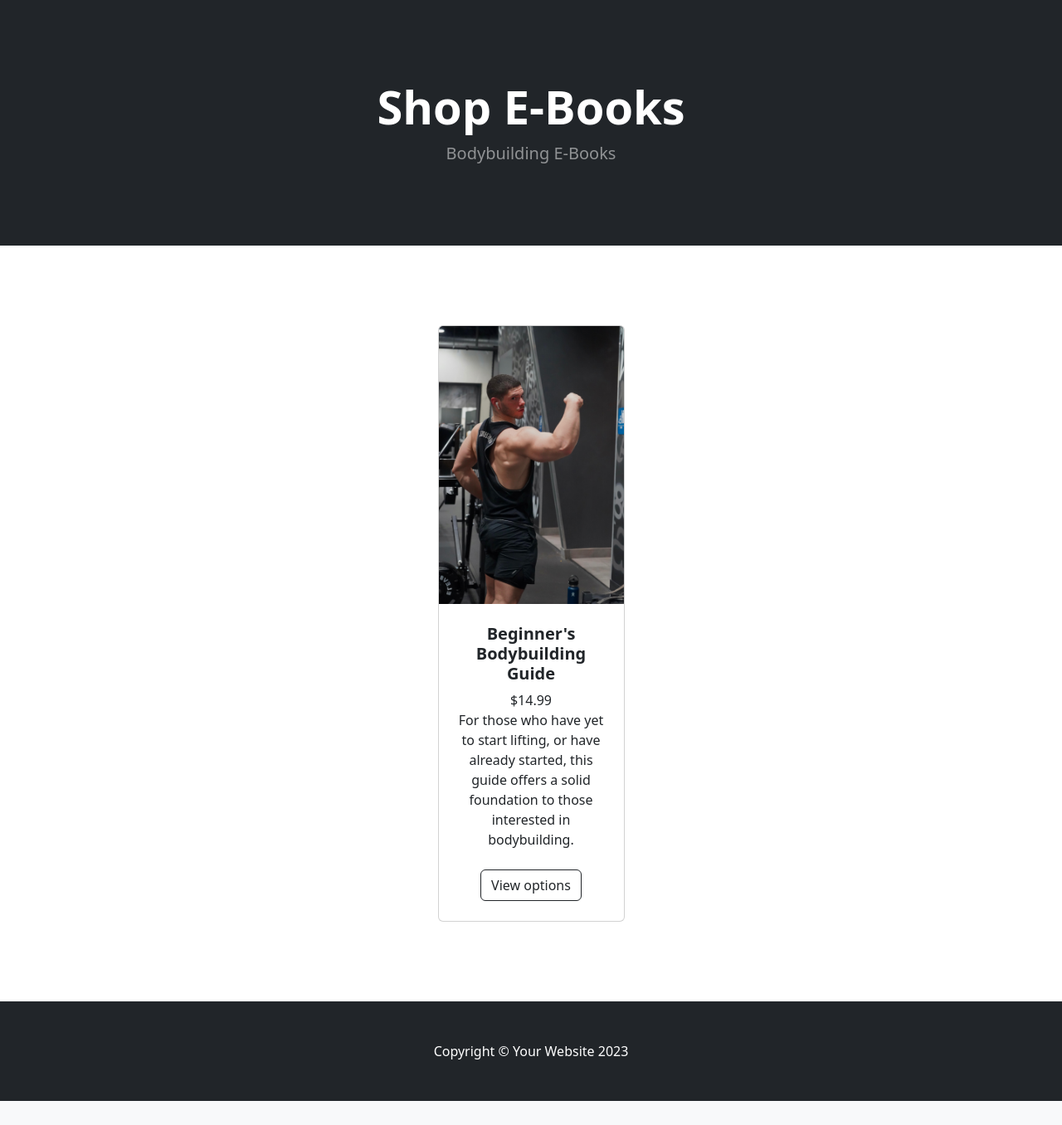
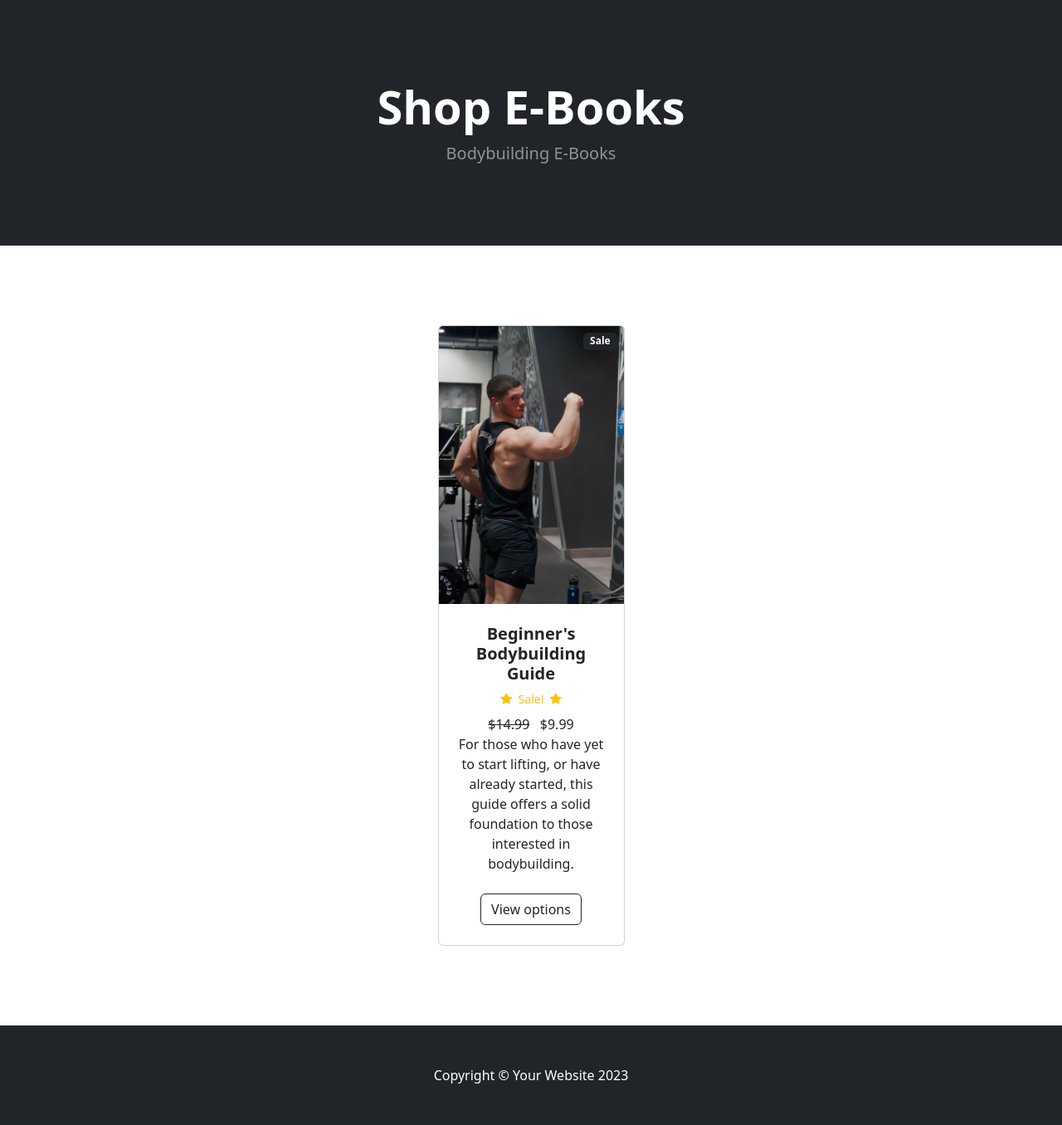
Before and after one commit to EsadMrkulic/gym_ecommerce, a Django app: page / in a window 1280 px wide. Shown: the part 57-1413 px from the top of the page at 83% size. Before the commit the page ends 1384 px from the top, so only its background shows below. Run offline with Django 4.2, Linux system fonts and the light colour scheme; data comes from the database, SQL or seed files in the repository; both versions use the stored data as it was after the commit; some libraries are stand-ins or nearby versions.

Commit message:
product on sale

```diff
--- a/store/models.py
+++ b/store/models.py
@@ -42,6 +42,10 @@ class Product(models.Model):
     description = models.CharField(max_length=250, default="", blank=True, null=True)
     image = models.ImageField(upload_to="uploads/product/")
 
+    # Sales
+    is_sale = models.BooleanField(default=False)
+    sale_price = models.DecimalField(default=0, decimal_places=2, max_digits=6)
+
     # Show the model in admin panel
     def __str__(self):
         return self.name
--- a/store/templates/home.html
+++ b/store/templates/home.html
@@ -60,6 +60,41 @@
                 <div class="row gx-4 gx-lg-5 row-cols-2 row-cols-md-3 row-cols-xl-4 justify-content-center">
 
                     {% for product in products %}
+                        {% if product.is_sale %}
+                            <div class="col mb-5">
+                                <div class="card h-100">
+                                    <!-- Sales badge -->
+                                    <div class="badge bg-dark text-white position-absolute" style="top: 0.5rem; right: 0.5rem">
+                                        Sale
+                                    </div>
+                                    <!-- Product image-->
+                                    <img class="card-img-top" src="{{ product.image.url }}" alt="..." />
+                                    <!-- Product details-->
+                                    <div class="card-body p-4">
+                                        <div class="text-center">
+                                            <!-- Product name-->
+                                            <h5 class="fw-bolder">{{ product.name }}</h5>
+                                            <!-- Sale -->
+                                            <div class="d-flex justify-content-center small text-warning mb-2">
+                                                <div class="bi-star-fill"></div>
+                                                &nbsp;&nbsp;Sale!&nbsp;&nbsp;
+                                                <div class="bi-star-fill"></div>
+                                            </div>
+                                            <!-- Product price-->
+                                            <s>${{ product.price }}</s>
+                                            &nbsp;
+                                            ${{ product.sale_price }}
+                                            <br/>
+                                            {{ product.description }}
+                                        </div>
+                                    </div>
+                                    <!-- Product actions-->
+                                    <div class="card-footer p-4 pt-0 border-top-0 bg-transparent">
+                                        <div class="text-center"><a class="btn btn-outline-dark mt-auto" href="#">View options</a></div>
+                                    </div>
+                                </div>
+                            </div>
+                        {% else %}
                             <div class="col mb-5">
                                 <div class="card h-100">
                                     <!-- Product image-->
@@ -81,6 +116,7 @@
                                     </div>
                                 </div>
                             </div>
+                        {% endif %}
                     {% endfor %}
                 </div>
             </div>
```
Also changed, not shown: db.sqlite3, store/migrations/0002_alter_category_options.py (added), store/migrations/0003_product_is_sale_product_sale_price.py (added). Lines whose indentation alone changed are shown as unchanged.
